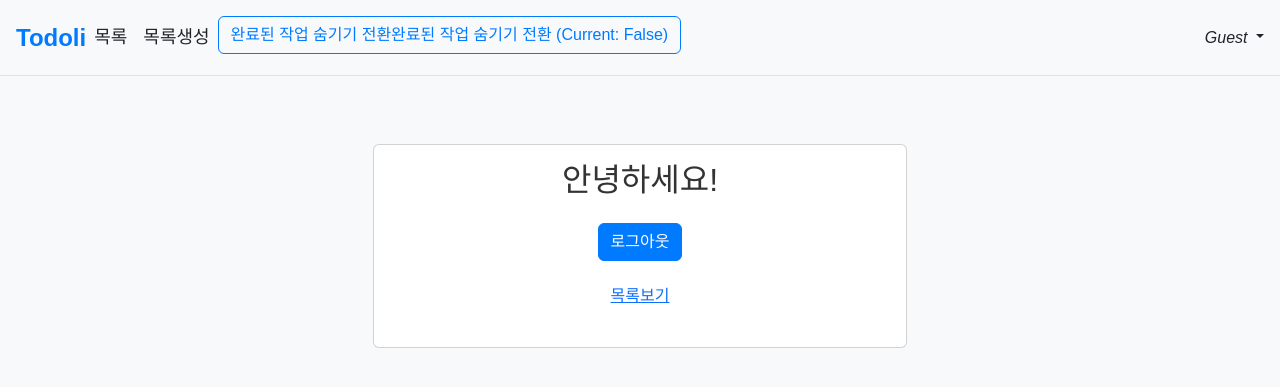
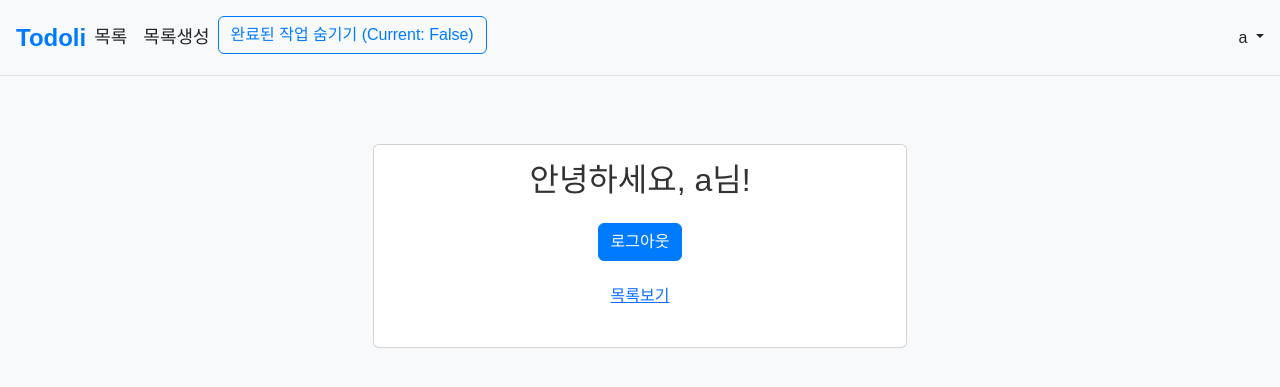
Before and after one commit to parkchamchi/SoftwareEngineering2023, a Django app: page / in a window 1280 px wide. Shown: the top 387 px of the page. Run offline with Django 4.2, Linux system fonts and the light colour scheme; a user stored in the database is signed in; data comes from the database, SQL or seed files in the repository; both versions use the stored data as it was after the commit; parts of the project's set-up code (start-up, migrations or seed data) failed here and were passed over.

```diff
--- a/src/memo.txt
+++ /dev/null
@@ -1 +0,0 @@
-sudo /home/ec2-user/.venv/bin/uwsgi -i /home/ec2-user/sw2023/src/.config/uwsgi/mysite.ini
--- a/src/templates/base.html
+++ b/src/templates/base.html
@@ -92,12 +92,8 @@
     }
 
     .alarm {
-      font-weight: bold;
+      font-weight: 900;
     }
-
-	.guest_username {
-		font-style: italic;
-	}
   </style>
 </head>
 
@@ -113,7 +109,7 @@
           <form method="post" action="{% url 'toggle_hide_finished_tasks' %}">
             {% csrf_token %}
             <button type="submit" class="btn btn-outline-primary">
-              완료된 작업 숨기기 전환완료된 작업 숨기기 전환
+              완료된 작업 숨기기
               (Current:
               {% load frontend_options_extras %}
               {{ request.user|get_hide_finished_tasks }})
@@ -124,13 +120,7 @@
         <div class="dropdown text-end">
           <a href="#" class="d-block link-dark text-decoration-none dropdown-toggle" id="dropdownUser1"
             data-bs-toggle="dropdown" aria-expanded="false">
-			{% load guest_user %}
-			{% if user|is_guest_user %}
-			  <span class="guest_username">Guest</span>
-			{% else %}
-			  <span class="non_guest_username">{{ user.username }}</span>
-			{% endif %}
-
+            {{ user.username }}
           </a>
           <ul class="dropdown-menu text-small" aria-labelledby="dropdownUser1">
             <li><a class="dropdown-item" href="{% url 'logout' %}">로그아웃</a></li>
--- a/src/templates/home.html
+++ b/src/templates/home.html
@@ -9,19 +9,12 @@
         <div class="card mt-5">
           <div class="card-body text-center">
             {% if user.is_authenticated %}
-              <h2 class="mb-4">
-                {% load guest_user %}
-                {% if user|is_guest_user %}
-                  안녕하세요!
-                {% else %}
-                  안녕하세요, {{ user.username }}님!
-                {% endif %}
-              </h2>
-              <p><a href="{% url 'logout' %}" class="btn btn-primary">로그아웃</a></p>
+            <h2 class="mb-4">안녕하세요, {{ user.username }}님!</h2>
+            <p><a href="{% url 'logout' %}" class="btn btn-primary">로그아웃</a></p>
             {% else %}
-              <p class="mb-4">로그인하지 않았습니다</p>
-              <p><a href="{% url 'login' %}" class="btn btn-primary">로그인</a> |
-                <a href="{% url 'signup' %}" class="btn btn-outline-primary">회원가입</a></p>
+            <p class="mb-4">로그인하지 않았습니다</p>
+            <p><a href="{% url 'login' %}" class="btn btn-primary">로그인</a> |
+              <a href="{% url 'signup' %}" class="btn btn-outline-primary">회원가입</a></p>
             {% endif %}
             <p><a href="{% url 'list_list' %}" class="btn btn-link">목록보기</a></p>
           </div>
```
Also changed, not shown: src/requirements.txt (+0 -8 lines), src/todoli/settings.py (+3 -14 lines), src/README.md, src/db.sqlite3 (added), 1 other file.
